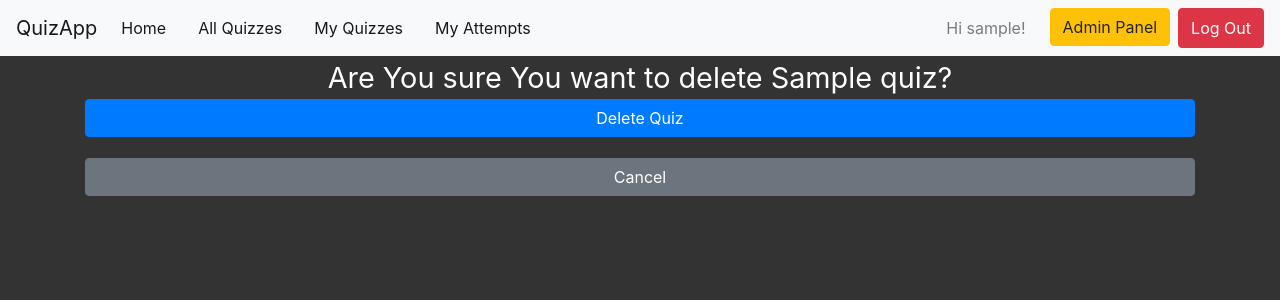
After one commit to Camillus83/QuizApp, a Django app: page /quiz/delete/00000000-0000-0000-0000-000000000001/ in a window 1280 px wide. The commit adds this page. Shown: the top 300 px of the page. Run offline with Django 4.2, Linux system fonts and the light colour scheme; a user stored in the database is signed in; tables that the repository leaves empty hold one stand-in row (values such as "Sample post"); parts of the project's set-up code (start-up, migrations or seed data) failed here and were passed over; some libraries are stand-ins or nearby versions.

Commit message:
added QuizEdit, fixed QuizQuestions edit, added QuizDelete, made soem work with views and templates

```diff
--- a/quiz/models.py
+++ b/quiz/models.py
@@ -25,6 +25,15 @@ class Quiz(models.Model):
 
     def get_absolute_url_edit(self):
         return reverse("quiz_edit", args=[str(self.id)])
+
+    def get_absolute_url_questions_edit(self):
+        return reverse("quiz_questions_edit", args=[str(self.id)])
+
+    def get_absolute_url_delete(self):
+        return reverse("quiz_delete", args=[str(self.id)])
+
+    def get_absolute_url_my_quizes(self):
+        return reverse("my_quiz")
 
 
 class Question(models.Model):
--- a/quiz/urls.py
+++ b/quiz/urls.py
@@ -2,6 +2,7 @@ from django.urls import path, include
 from .views import (
     QuizListView,
     QuizDetailView,
+    QuizUpdateView,
     SearchResultsListView,
     MyQuizesListView,
     QuizQuestionsUpdateView,
@@ -13,5 +14,11 @@ urlpatterns = [
     path("myquiz/", MyQuizesListView.as_view(), name="my_quiz"),
     path("search/", SearchResultsListView.as_view(), name="search_results"),
     path("<uuid:pk>", QuizDetailView.as_view(), name="quiz_detail"),
-    path("edit/<uuid:pk>/", QuizQuestionsUpdateView.as_view(), name="quiz_edit"),
+    path(
+        "edit/questions/<uuid:pk>/",
+        QuizQuestionsUpdateView.as_view(),
+        name="quiz_questions_edit",
+    ),
+    path("edit/<uuid:pk>/", QuizUpdateView.as_view(), name="quiz_edit"),
+    path("delete/<uuid:pk>/", QuizDeleteView.as_view(), name="quiz_delete"),
 ]
--- a/quiz/views.py
+++ b/quiz/views.py
@@ -2,7 +2,7 @@ from django.shortcuts import render
 from django.db.models import Q
 from django.forms import inlineformset_factory
 from django.views.generic.detail import SingleObjectMixin
-from .forms import QuizQuestionsFormset
+from .forms import QuizQuestionsFormset, QuizForm
 from .models import Quiz, Question
 from django.views.generic import (
     ListView,
@@ -13,7 +13,7 @@ from django.views.generic import (
 )
 from django.contrib.auth.mixins import LoginRequiredMixin
 from django.views.generic.detail import SingleObjectMixin
-from django.urls import reverse
+from django.urls import reverse, reverse_lazy
 from django.http import HttpResponseRedirect
 
 # Create your views here.
@@ -61,25 +61,19 @@ class QuizUpdateView(LoginRequiredMixin, UpdateView):
     context_object_name = "quiz"
     fields = ("title", "short_description")
 
-    def get_context_data(self, **kwargs):
-        ctx = super().get_context_data(**kwargs)
-        ctx["quiz_questions"] = Question.objects.filter(quiz=self.get_object().pk)
-        return ctx
-
 
 class QuizDeleteView(LoginRequiredMixin, DeleteView):
-    pass
-
-
-# def updateQuiz(request, pk):
-# quiz = Quiz.objects.get(id=pk)
-# form = QuizForm(request.POST, instance=quiz)
+    model = Quiz
+    template_name = "quiz/quiz_delete.html"
+    context_object_name = "quiz"
+    success_url = reverse_lazy("my_quiz")
 
 
 class QuizQuestionsUpdateView(SingleObjectMixin, FormView):
 
     model = Quiz
-    template_name = "quiz/quiz_edit.html"
+    template_name = "quiz/quiz_questions_edit.html"
+    success_url = reverse_lazy("my_quiz")
 
     def get(self, request, *args, **kwargs):
         self.object = self.get_object(queryset=Quiz.objects.all())
@@ -94,10 +88,8 @@ class QuizQuestionsUpdateView(SingleObjectMixin, FormView):
 
     def form_valid(self, form):
         form.save()
-
         """messages.add_message(self.request, message.SUCCESS, "changes were saved.")"""
-
         return HttpResponseRedirect(self.get_success_url())
 
     def get_success_url(self):
-        return reverse("quiz_questions_edit")
+        return reverse_lazy("my_quiz")
--- a/static/css/base.css
+++ b/static/css/base.css
@@ -73,6 +73,10 @@ body {
     text-align: center;
 }
 
-.quiz_edit {
+.quiz_edit,
+.quiz_delete {
+    font-size: 1.8rem;
+    line-height: 1.5;
+    text-align: center;
     color: #fff;
 }
--- a/templates/quiz/my_quizes.html
+++ b/templates/quiz/my_quizes.html
@@ -14,9 +14,10 @@
     <div class="card-body">
         <h5 class="card-title">{{ quiz.title }}</h5>
         <p class="card-text">{{ quiz.short_description }}</p>
-        <a href="{{ quiz.get_absolute_url }}" class="btn btn-primary">Attempt Quiz</a>
+        <a href="{{ quiz.get_absolute_url }}" class="btn btn-primary">Preview</a>
         <a href="{{ quiz.get_absolute_url_edit }}" class="btn btn-success">Edit Quiz</a>
-        <a href="#" class="btn btn-danger">Delete Quiz</a>
+        <a href="{{ quiz.get_absolute_url_questions_edit }}" class="btn btn-success">Edit Questions</a>
+        <a href="{{ quiz.get_absolute_url_delete }}" class="btn btn-danger">Delete Quiz</a>
     </div>
 </div>
 <br>
--- /dev/null
+++ b/templates/quiz/quiz_delete.html
@@ -0,0 +1,15 @@
+{% extends '_base.html' %}
+{% load crispy_forms_tags %}
+{% block title %}{{quiz.title}} Delete | QuizApp {% endblock title %}
+
+{% block content %}
+<div class="quiz_delete">
+    <form action="" method="post" enctype="multipart/form-data">
+        {% csrf_token %}
+        <h>Are You sure You want to delete {{quiz.title}}?</h>
+        <button type="submit" value="Update quiz" class="btn btn-primary w-100 mb-3">Delete Quiz</button>
+        <a href="{{quiz.get_absolute_url_my_quizes}}" role="button" class="btn btn-secondary w-100">Cancel</a>
+    </form>
+</div>
+
+{% endblock content %}
```
Also changed, not shown: quiz/forms.py (+10 -1 lines), templates/quiz/quiz_edit.html (+3 -38 lines), templates/quiz/quiz_questions_edit.html (added, +53 -0 lines).
